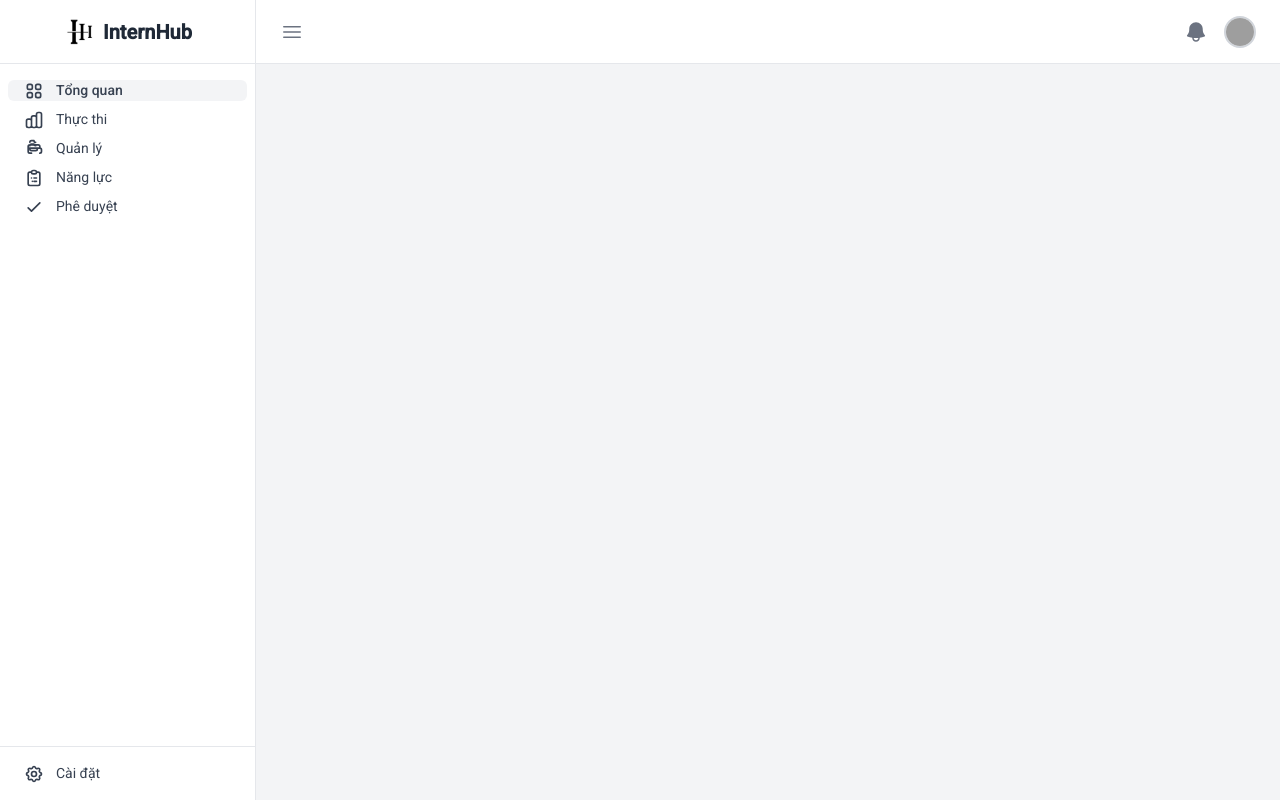
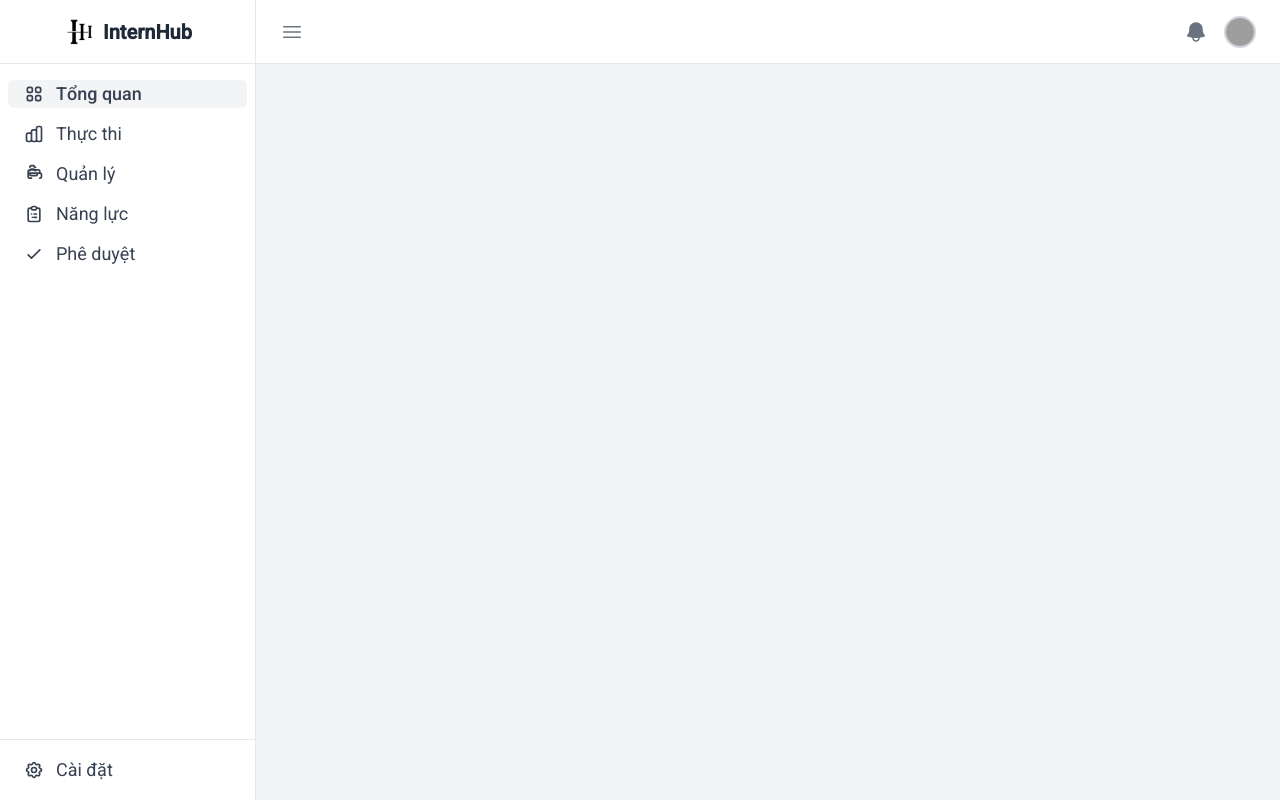
Before and after one commit to Nguyntanh/internhub_fe, an Angular app: page /dashboard in a window 1280 px wide. Built offline with nearby package versions, Linux system fonts and the light colour scheme; grey boxes are pictures that could not be loaded.

Commit message:
sửa kích thước menu tabs

```diff
--- a/src/app/dashboard/sidebar/sidebar.html
+++ b/src/app/dashboard/sidebar/sidebar.html
@@ -6,10 +6,10 @@
   </div>
 
   <!-- Navigation Menu -->
-  <nav class="flex-1 px-2 py-4 space-y-2">
+  <nav class="flex-1 px-2 py-4 space-y-3">
     <a
       href="#"
-      class="flex items-center text-gray-700 rounded-md bg-gray-100 font-medium"
+      class="flex items-center text-gray-700 rounded-md bg-gray-100 font-medium text-lg"
       [ngClass]="{'px-4 py-2': isSidebarVisible, 'justify-center py-2 px-2': !isSidebarVisible}"
     >
       <!-- Icon Placeholder -->
@@ -18,7 +18,7 @@
     </a>
     <a
       href="#"
-      class="flex items-center text-gray-700 rounded-md hover:bg-gray-100"
+      class="flex items-center text-gray-700 rounded-md hover:bg-gray-100 text-lg"
       [ngClass]="{'px-4 py-2': isSidebarVisible, 'justify-center py-2 px-2': !isSidebarVisible}"
     >
       <!-- Icon Placeholder -->
@@ -27,7 +27,7 @@
     </a>
     <a
       href="#"
-      class="flex items-center text-gray-700 rounded-md hover:bg-gray-100"
+      class="flex items-center text-gray-700 rounded-md hover:bg-gray-100 text-lg"
       [ngClass]="{'px-4 py-2': isSidebarVisible, 'justify-center py-2 px-2': !isSidebarVisible}"
     >
       <!-- Icon Placeholder -->
@@ -36,7 +36,7 @@
     </a>
     <a
       href="#"
-      class="flex items-center text-gray-700 rounded-md hover:bg-gray-100"
+      class="flex items-center text-gray-700 rounded-md hover:bg-gray-100 text-lg"
       [ngClass]="{'px-4 py-2': isSidebarVisible, 'justify-center py-2 px-2': !isSidebarVisible}"
     >
       <!-- Icon Placeholder -->
@@ -45,7 +45,7 @@
     </a>
     <a
       href="#"
-      class="flex items-center text-gray-700 rounded-md hover:bg-gray-100"
+      class="flex items-center text-gray-700 rounded-md hover:bg-gray-100 text-lg"
       [ngClass]="{'px-4 py-2': isSidebarVisible, 'justify-center py-2 px-2': !isSidebarVisible}"
     >
       <!-- Icon Placeholder -->
@@ -58,7 +58,7 @@
   <div class="px-2 py-4 border-t border-gray-200">
     <a
       href="#"
-      class="flex items-center text-gray-700 rounded-md hover:bg-gray-100"
+      class="flex items-center text-gray-700 rounded-md hover:bg-gray-100 text-lg"
       [ngClass]="{'px-4 py-2': isSidebarVisible, 'justify-center py-2 px-2': !isSidebarVisible}"
     >
       <svg class="h-5 w-5" [class.mr-3]="isSidebarVisible" fill="none" viewBox="0 0 24 24" stroke="currentColor"><path stroke-linecap="round" stroke-linejoin="round" stroke-width="2" d="M10.325 4.317c.426-1.756 2.924-1.756 3.35 0a1.724 1.724 0 002.573 1.066c1.543-.94 3.31.826 2.37 2.37a1.724 1.724 0 001.065 2.572c1.756.426 1.756 2.924 0 3.35a1.724 1.724 0 00-1.066 2.573c.94 1.543-.826 3.31-2.37 2.37a1.724 1.724 0 00-2.572 1.065c-.426 1.756-2.924 1.756-3.35 0a1.724 1.724 0 00-2.573-1.066c-1.543.94-3.31-.826-2.37-2.37a1.724 1.724 0 00-1.065-2.572c-1.756-.426-1.756-2.924 0-3.35a1.724 1.724 0 001.066-2.573c-.94-1.543.826-3.31 2.37-2.37.996.608 2.296.07 2.572-1.065z"></path><path stroke-linecap="round" stroke-linejoin="round" stroke-width="2" d="M15 12a3 3 0 11-6 0 3 3 0 016 0z"></path></svg>
```
